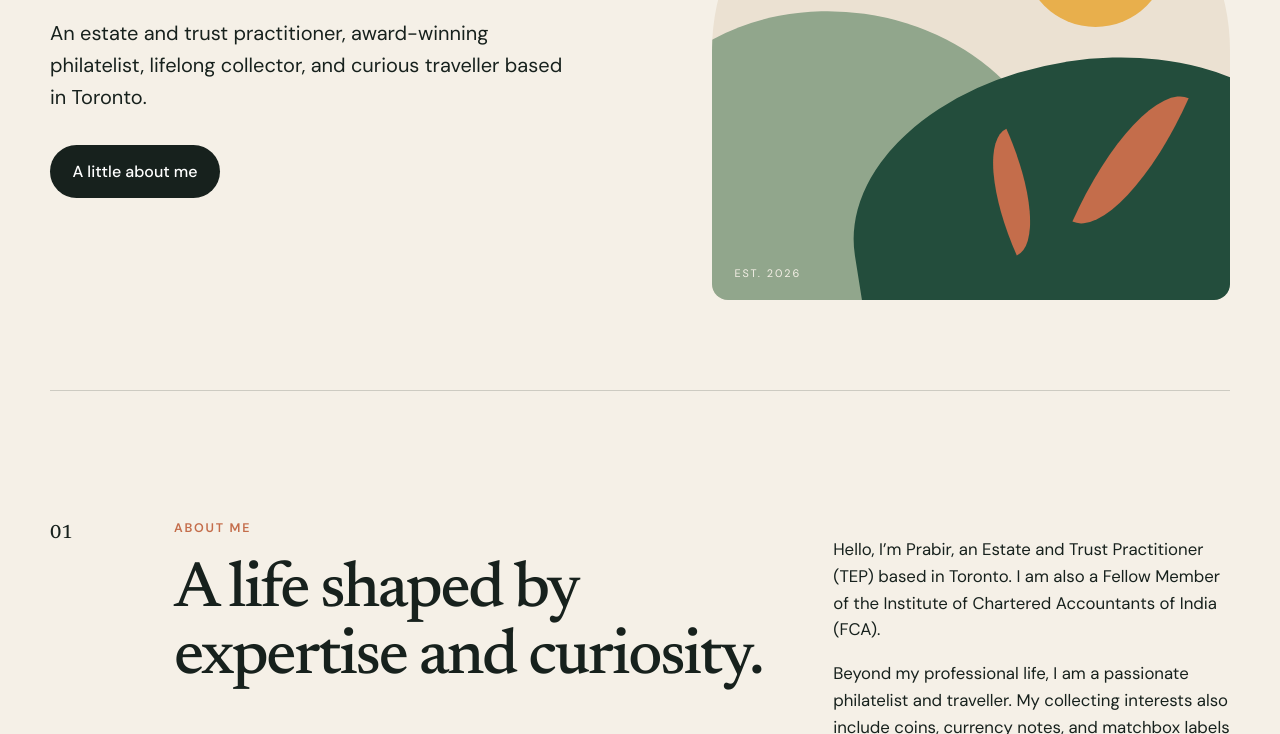
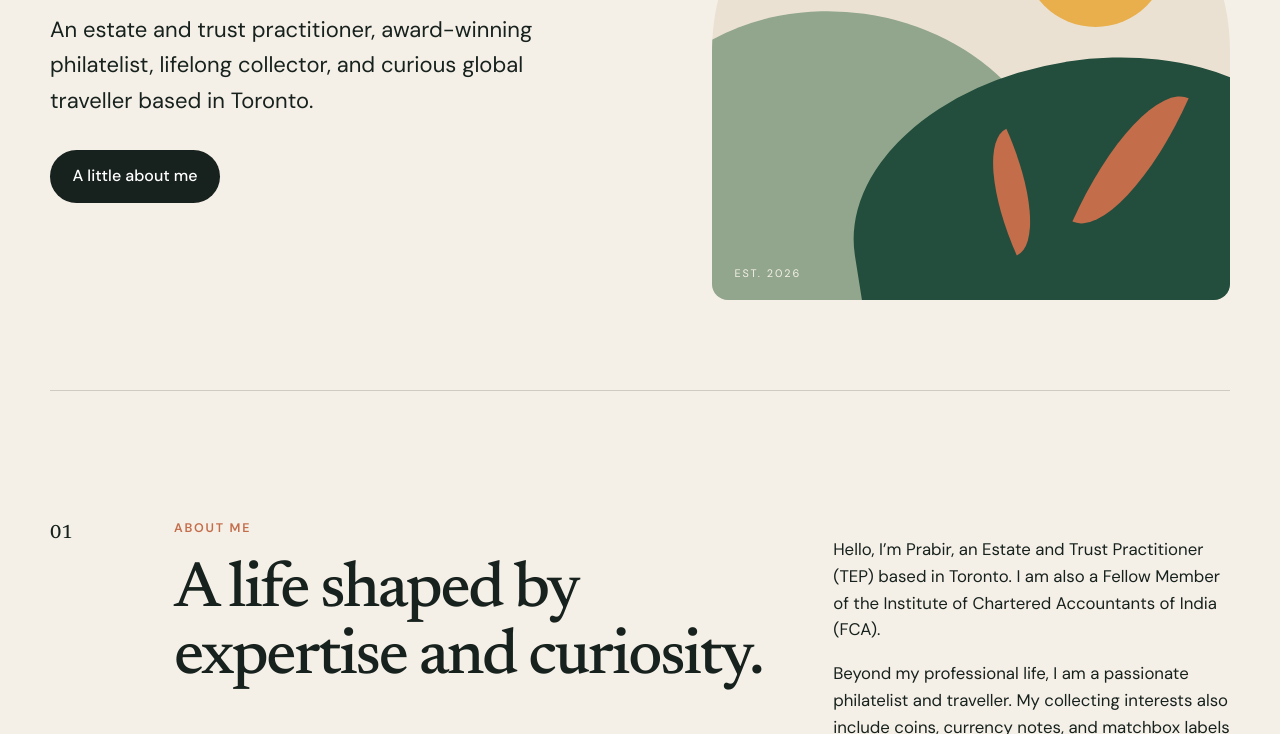
Before and after one commit to prabirdattaus/prabirdattaus.github.io, a plain HTML site: page index.html in a window 1280 px wide. Shown: the part 366-1100 px from the top of the page. Drawn offline with Linux system fonts and the light colour scheme.

Commit message:
Update traveller description and intro size

```diff
--- a/index.html
+++ b/index.html
@@ -39,7 +39,7 @@
           <h1>Prabir Datta</h1>
           <p class="intro">
             An estate and trust practitioner, award-winning philatelist,
-            lifelong collector, and curious traveller based in Toronto.
+            lifelong collector, and curious global traveller based in Toronto.
           </p>
           <a class="button" href="#about">A little about me</a>
         </div>
--- a/styles.css
+++ b/styles.css
@@ -146,7 +146,7 @@ h2 {
 .intro {
   max-width: 520px;
   margin: 2rem 0;
-  font-size: clamp(1.05rem, 2vw, 1.25rem);
+  font-size: clamp(1.155rem, 2.2vw, 1.375rem);
 }
 
 .button {
```
